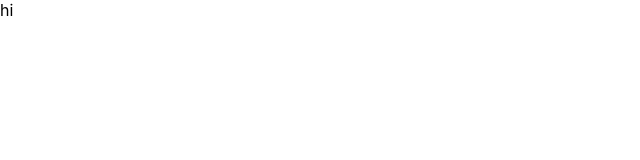
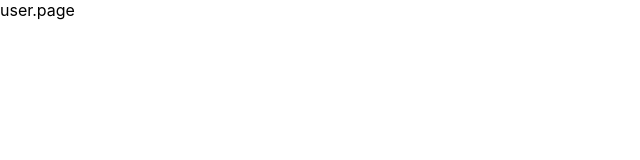
Before and after one commit to 1Dohyeon/Project-Identity9, a React (Create React App) app in the folder ui/: page /user in a window 1280 px wide. Shown: the top 160 px of the page, without its empty margins (0-640 px from the left). Built offline with nearby package versions, Linux system fonts and the light colour scheme.

Commit message:
url 연결 테스트

```diff
--- a/ui/src/App.tsx
+++ b/ui/src/App.tsx
@@ -1,8 +1,20 @@
 import { ThemeProvider } from "@mui/material";
+import { Route, BrowserRouter as Router, Routes } from "react-router-dom";
+import HomePage from "./pages/home.page";
+import UserPage from "./pages/user.page";
 import { theme } from "./shared/utils/theme";
 
 function App() {
-  return <ThemeProvider theme={theme}>hi</ThemeProvider>;
+  return (
+    <ThemeProvider theme={theme}>
+      <Router>
+        <Routes>
+          <Route path="/" element={<HomePage />} />
+          <Route path="/user" element={<UserPage />} />
+        </Routes>
+      </Router>
+    </ThemeProvider>
+  );
 }
 
 export default App;
--- a/ui/src/pages/home.page.tsx
+++ b/ui/src/pages/home.page.tsx
@@ -1,5 +1,5 @@
-const homePage = () => {
+const HomePage = () => {
   return <div>home.page</div>;
 };
 
-export default homePage;
+export default HomePage;
--- /dev/null
+++ b/ui/src/pages/user.page.tsx
@@ -0,0 +1,5 @@
+const UserPage = () => {
+  return <div>user.page</div>;
+};
+
+export default UserPage;
```
